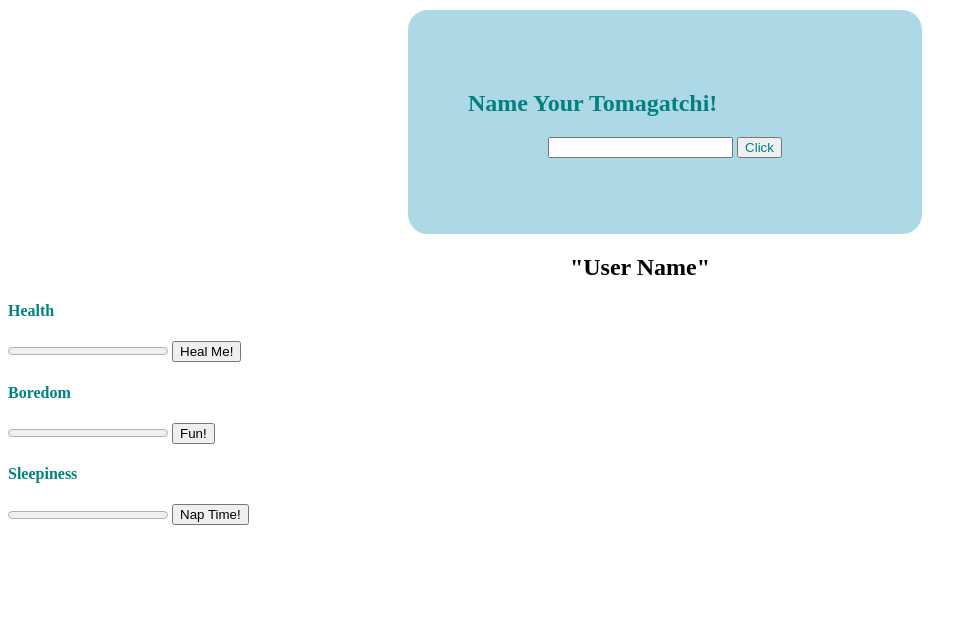
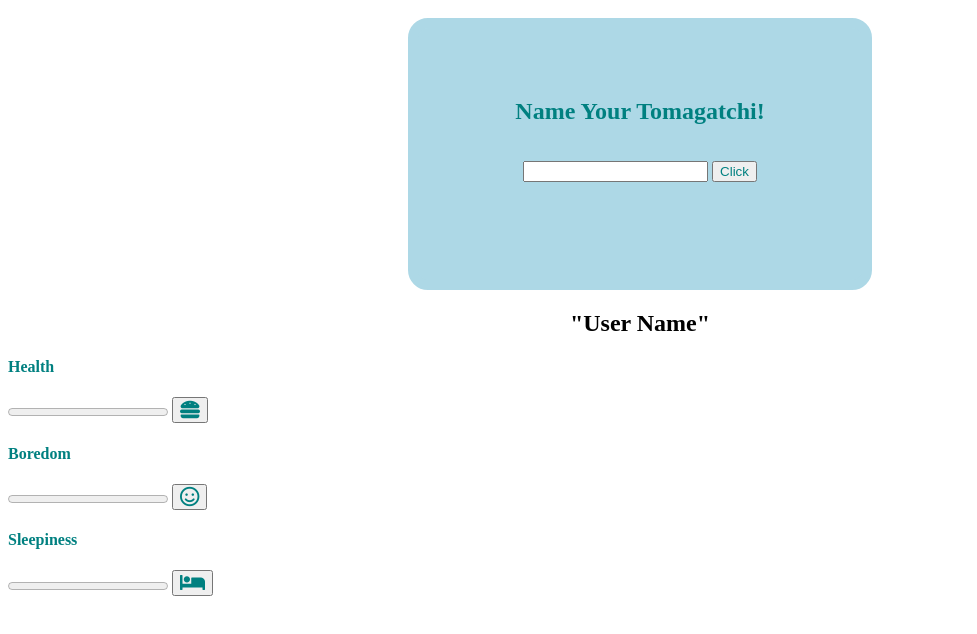
Before and after one commit to justnyc187/Project0, a plain HTML site: page index.html in a window 1280 px wide. Shown: the whole page, without its empty margins (0-977 px from the left). Drawn offline with nearby package versions, Linux system fonts and the light colour scheme.

Commit message:
changed colors

```diff
--- a/index.html
+++ b/index.html
@@ -4,6 +4,7 @@
     <meta charset="UTF-8">
     <meta http-equiv="X-UA-Compatible" content="IE=edge">
     <meta name="viewport" content="width=device-width, initial-scale=1.0">
+    <link rel="stylesheet" href="https://cdnjs.cloudflare.com/ajax/libs/font-awesome/5.15.3/css/all.min.css">
     <link rel="stylesheet" href="styles/style.css">
     <script src="https://cdnjs.cloudflare.com/ajax/libs/jquery/3.2.1/jquery.js"></script>
     <script src="scripts/app.js" defer></script>
@@ -24,19 +25,20 @@
 
     <div>
       <h4>Health</h4>
-        <progress id="healthBar" value="0" max="0"></progress>
-        <button type="button">Heal Me!</button>
+        <progress id="healthBar" value="0" max="100"></progress>
+        <button type="button"><i class="fas fa-hamburger"></i></button>
     </div>
     <div>
       <h4>Boredom</h4>
-        <progress id="boredomBar" value="0" max="0"></progress>
-        <button type="button">Fun!</button>
+        <progress id="boredomBar" value="0" max="100"></progress>
+        <button type="button"><i class="far fa-smile"></i></button>
     </div>
     <div>
       <h4>Sleepiness</h4>
-        <progress id="sleepinessBar" value="0" max="0"></progress>
-        <button type="button">Nap Time!</button>
+        <progress id="sleepinessBar" value="0" max="100"></progress>
+        <button type="button"><i class="fas fa-bed"></i></button>
     </div>
+
 
 
 
--- a/scripts/app.js
+++ b/scripts/app.js
@@ -45,20 +45,18 @@ console.log("Hi Justin");
 
 
 
-//  - User will have to
-
-/* more details */
-// click "frost" button to increase temp by 10 - event listener
-// temp is < 50 && game timer = 0 User wins
-// if temp is > 50 && game timer = 0 User loses
 
 
 
 
-
-class babyTomagatchi = {
+const babyTomagatchi = {
     name: "",
     age: 0,
-    boredom: 0
+    hunger: 0,
+    boredom: 0,
+    sleepiness: 0,
+    start(event){
+        console.log("Game has begun");
+    }
 
 }
--- a/styles/style.css
+++ b/styles/style.css
@@ -1,4 +1,8 @@
+h1{
+    position: relative;
+}
 h2 {
+    position: relative;
     text-align: center;
   }
 
@@ -8,24 +12,41 @@ h2 {
   }
   h4 {
     color: teal;
+
   }
-
   .window{
     padding: 50px;
     border: 10px solid lightblue;
     color: teal;
     border-radius: 20px;
+    position: relative;
+    max-block-size: 50%;
 
   }
   section {
     background: lightblue;
     position: relative;
-    margin: 10px 350px 0px 400px;
+    margin: 18px 400px 0px 400px;
     cursor: pointer;
+    align-items: center;
+    display: flex;
+    flex-direction: column;
+    justify-content: center;
+
+
   }
   section:hover{
     transform: scale(1.1);
   }
   #User{
     color: teal;
+    position: relative;
   }
+
+  i {
+    font-size: 20px;
+    color: teal;
+  }
+  body {
+    background-color:##f5faee;
+  }
```
Lines whose indentation alone changed are shown as unchanged.
